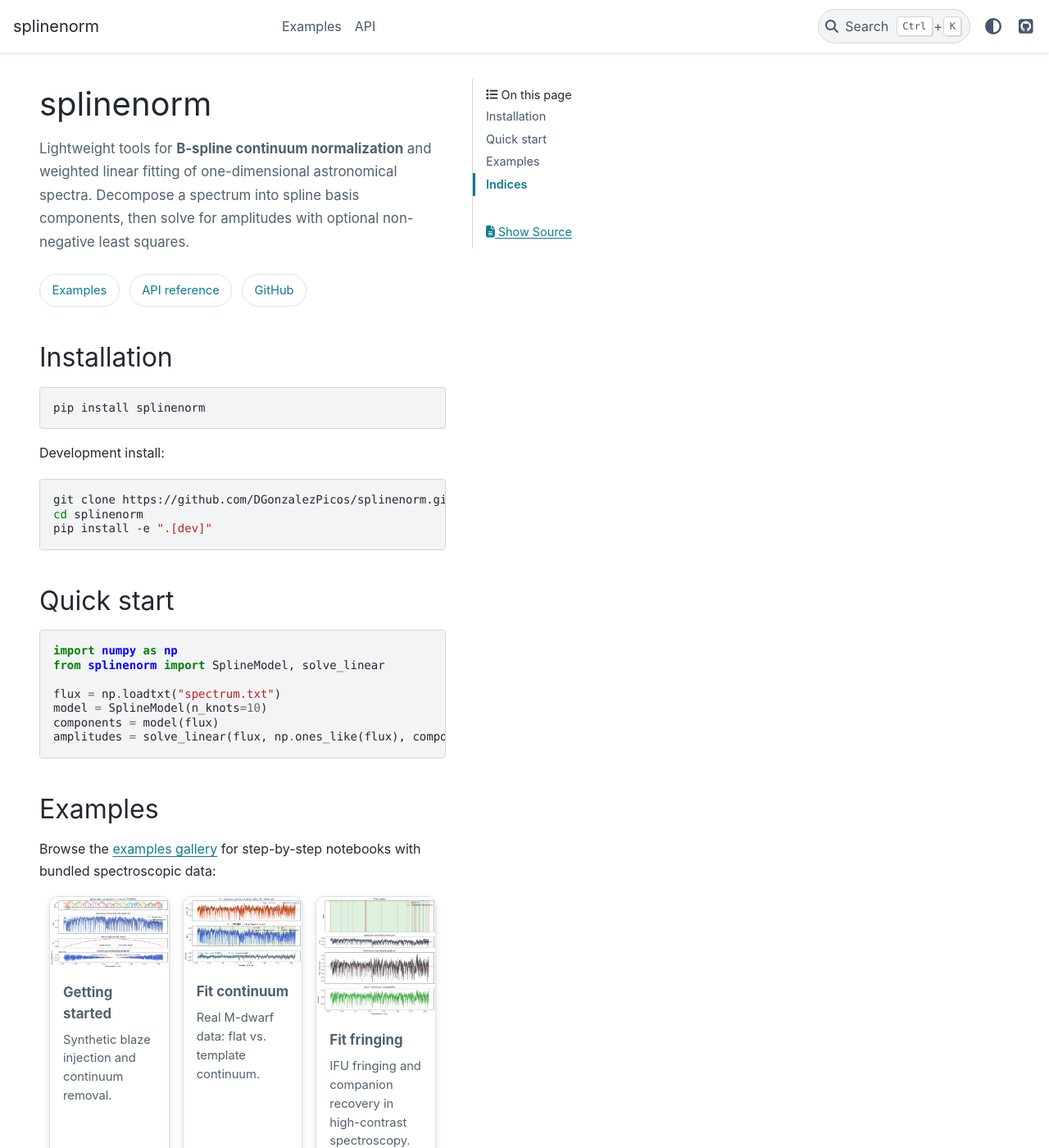
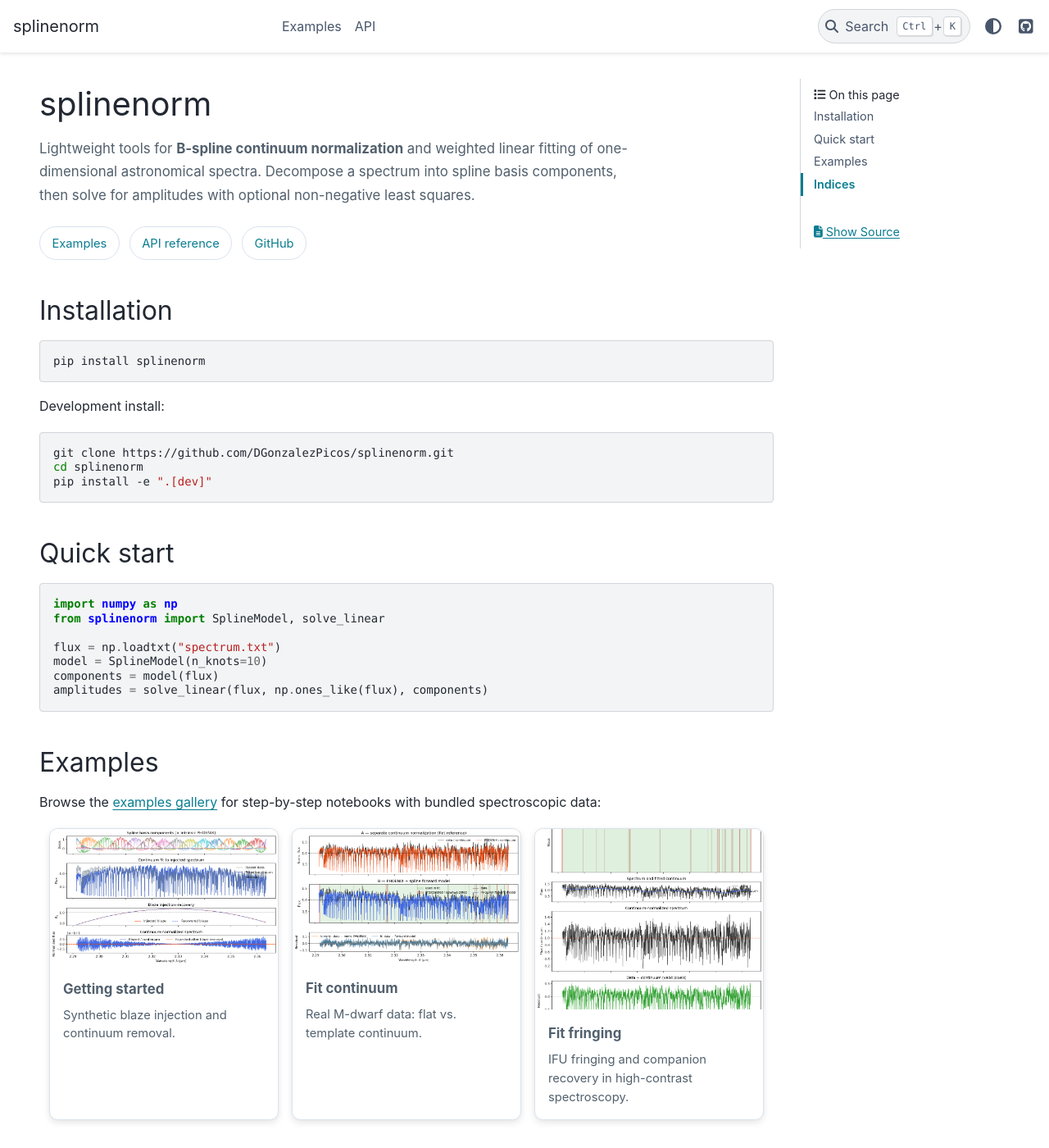
Before and after one commit to DGonzalezPicos/splinenorm, a Sphinx documentation site: the page built from docs/index.rst, in a window 1280 px wide and 1400 px high. Shown: the whole window at 82% size. Built offline with Sphinx 7.4.7 and the PyData theme 0.15.4, drawn with Linux system fonts in a browser that asks for light colours.

Commit message:
Widen notebook content area and narrow doc sidebars.
Use a compact primary sidebar, hide the secondary TOC on notebook pages,
and let rendered notebooks expand to use the available horizontal space.

Co-authored-by: Cursor <cursoragent@cursor.com>

```diff
--- a/docs/_static/custom.css
+++ b/docs/_static/custom.css
@@ -4,6 +4,13 @@
   --sn-border: #d9e2ec;
   --sn-muted: #52606d;
   --sn-card-shadow: 0 1px 2px rgba(16, 24, 40, 0.06);
+
+  /* Layout: compact navigation, wider reading area */
+  --pst-sidebar-secondary: 12rem;
+  --sn-sidebar-primary: 12.5rem;
+  --sn-page-max-width: 100rem;
+  --sn-article-max-width: 50rem;
+  --sn-notebook-max-width: min(84rem, calc(100vw - var(--sn-sidebar-primary) - 2.5rem));
 }
 
 html[data-theme="dark"] {
@@ -131,16 +138,69 @@ html[data-theme="dark"] .cell_output .output img {
   background: #111827;
 }
 
+/* --------------------------------------------------------------------------
+   Page layout — narrow sidebars, wide notebook column
+   -------------------------------------------------------------------------- */
+
+.bd-page-width {
+  max-width: var(--sn-page-max-width);
+}
+
+@media (min-width: 992px) {
+  /* Primary sidebar: fixed width instead of bootstrap col-3 (~25%) */
+  .bd-sidebar-primary {
+    flex: 0 0 var(--sn-sidebar-primary) !important;
+    max-width: var(--sn-sidebar-primary) !important;
+    width: var(--sn-sidebar-primary) !important;
+    padding: 0.65rem 0.55rem;
+    font-size: 0.875rem;
+  }
+
+  .bd-sidebar-primary .nav-link,
+  .bd-sidebar-primary .toctree-l1 > a {
+    padding-top: 0.18rem;
+    padding-bottom: 0.18rem;
+  }
+
+  .bd-sidebar-primary .caption-text {
+    font-size: 0.78rem;
+    letter-spacing: 0.04em;
+    text-transform: uppercase;
+  }
+
+  /* Notebook pages: drop right-hand TOC to reclaim horizontal space */
+  .bd-container__inner:has(.bd-article .cell) .bd-sidebar-secondary {
+    display: none;
+  }
+
+  .bd-container__inner:has(.bd-article .cell) .bd-main {
+    flex: 1 1 auto;
+    min-width: 0;
+  }
+}
+
+.bd-main .bd-content {
+  max-width: none;
+  justify-content: flex-start;
+}
+
+.bd-main .bd-article-container {
+  max-width: var(--sn-article-max-width);
+  width: 100%;
+  padding: 1rem 1.25rem;
+}
+
+/* Notebook pages use nearly the full content column */
+.bd-main .bd-article-container:has(.cell) {
+  max-width: var(--sn-notebook-max-width);
+}
+
+.bd-main .bd-article:has(.cell) {
+  padding-left: 0.5rem;
+  padding-right: 0.5rem;
+}
+
 /* API pages */
 dl.field-list > dt {
   font-weight: 600;
 }
-
-.bd-main .bd-content {
-  max-width: 52rem;
-}
-
-/* Wider layout for rendered notebooks */
-.bd-main .bd-content:has(.nbinput) {
-  max-width: 60rem;
-}
--- a/docs/conf.py
+++ b/docs/conf.py
@@ -77,5 +77,8 @@ def setup(app):
     def _add_notebook_toolbar(app, pagename, templatename, context, doctitle):
         if pagename in NOTEBOOK_PAGES:
             context["notebook_ipynb"] = f"{pagename}.ipynb"
+            meta = dict(context.get("meta") or {})
+            meta["html_theme.sidebar_secondary.remove"] = "true"
+            context["meta"] = meta
 
     app.connect("html-page-context", _add_notebook_toolbar)
```
